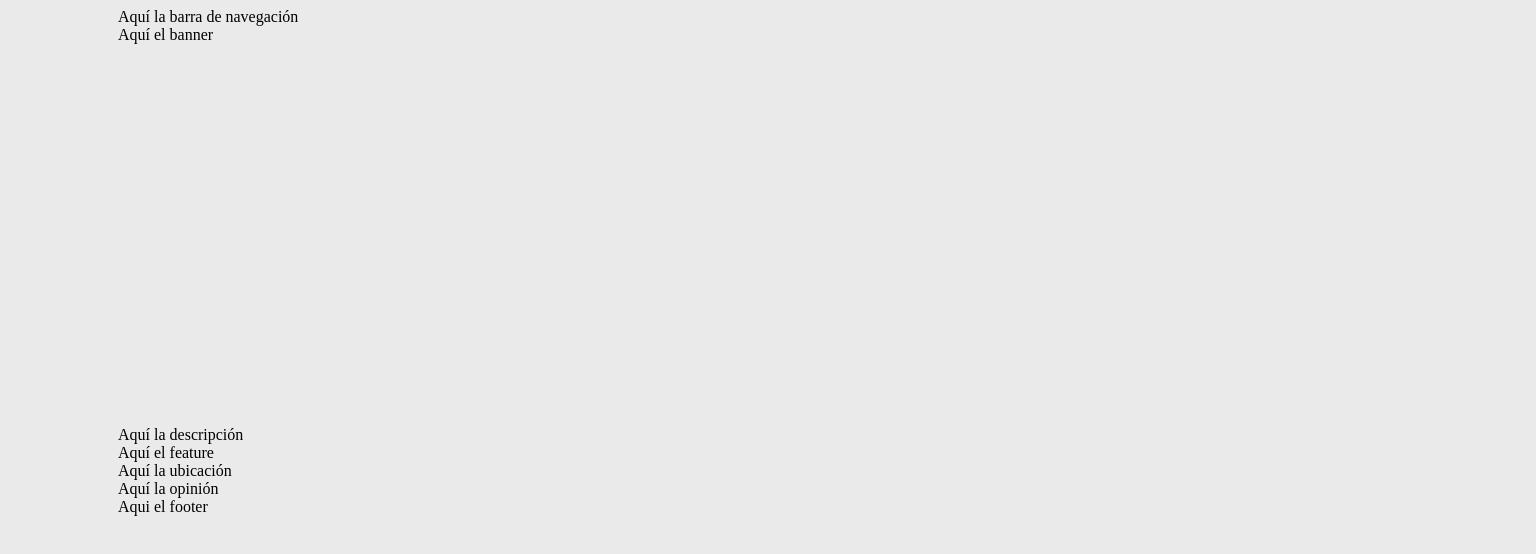
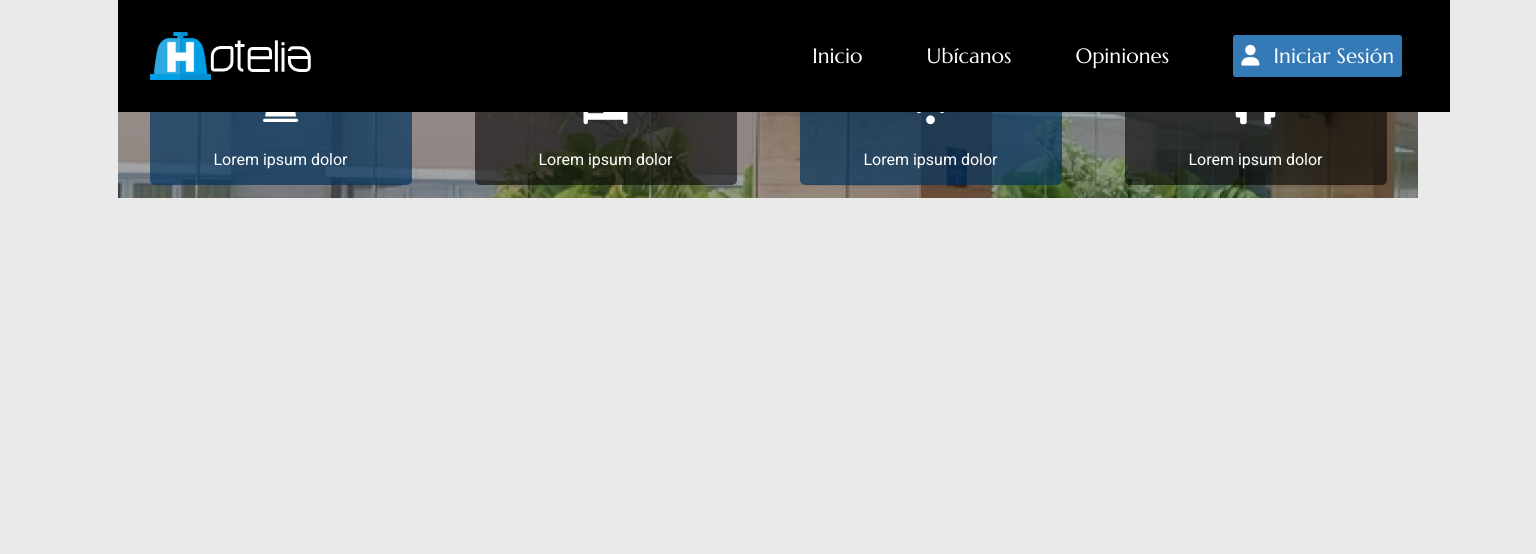
Before and after one commit to mariana-castellanos/TALLER_0_Maquetacion_Responsive, a plain HTML site: page index-css-grid.html in a window 1536 px wide. Drawn offline with Linux system fonts and the light colour scheme; files whose address does not match are found by name.

Commit message:
Se realizó la barra de navegación responsive con css grid

```diff
--- a/estilos-css-grid.css
+++ b/estilos-css-grid.css
@@ -24,4 +24,212 @@
         width: 100%;
         max-width: 1300px;
     }
+
+    nav {
+        grid-area: nav;
+        display: grid;
+        grid-template-areas:
+            "logo"
+            "menu";
+        font-family: 'Marcellus', serif;
+        font-size: 1.3em;
+        background-color: var(--negro2);
+        grid-template-columns: 200px auto;
+        grid-template-areas: "logo menu";
+    }
+
+    .logo {
+        grid-area: logo;
+        display: grid;
+        grid-template-columns: auto auto;
+        grid-template-rows: auto;
+        grid-template-areas:
+            "logo-img menu-bars";
+        background-color: var(--negro2);
+        padding: 1rem;
+    }
+
+    .logo img {
+        justify-self: start;
+        width: 50%;
+        max-width: 180px;
+    }
+
+    .logo i {
+        grid-area: menu-bars;
+        justify-self: end;
+        color: var(--blanco);
+        font-size: 2rem;
+    }
+
+    .menu {
+        grid-area: menu;
+        display: grid;
+        background-color: rgba(1, 10, 52, 0.838);
+    }
+
+    .menu-hr {
+        width: 90%;
+        background-color: var(--blanco);
+        justify-self: center;
+    }
+
+    .item {
+        padding: 1rem 0;
+    }
+
+    nav a {
+        color: var(--blanco);
+        text-decoration: none;
+        text-align: center;
+    }
+
+    nav a:hover {
+        background-color: #0B3860;
+        width: 100%;
+    }
+
+    .navbar-button {
+        background-color: transparent;
+        border: none;
+        border-radius: 3px;
+        font-size: 1em;
+        padding: 0.5rem;
+        font-family: 'Marcellus', serif;
+        color: var(--blanco);
+    }
 }
+
+nav {
+    grid-area: nav;
+    display: grid;
+    grid-template-areas:
+        "logo"
+        "menu";
+    font-family: 'Marcellus', serif;
+    font-size: 1.3em;
+    background-color: var(--negro2);
+    grid-template-columns: 200px auto;
+    grid-template-areas: "logo menu";
+    position: fixed;
+    width: 100%;
+    z-index: 100;
+}
+
+.logo {
+    grid-area: logo;
+    display: grid;
+    grid-template-columns: auto auto;
+    grid-template-rows: auto;
+    grid-template-areas:
+        "logo-img menu-bars";
+    background-color: var(--negro2);
+    padding: 1rem;
+}
+
+.logo img {
+    justify-self: start;
+    width: 50%;
+    max-width: 180px;
+}
+
+.logo i {
+    grid-area: menu-bars;
+    justify-self: end;
+    color: var(--blanco);
+    font-size: 2rem;
+}
+
+.menu {
+    grid-area: menu;
+    display: grid;
+    background-color: rgba(1, 10, 52, 0.838);
+}
+
+.menu-hr {
+    width: 90%;
+    background-color: var(--blanco);
+    justify-self: center;
+}
+
+.item {
+    padding: 1rem 0;
+}
+
+nav a {
+    color: var(--blanco);
+    text-decoration: none;
+    text-align: center;
+}
+
+nav a:hover {
+    background-color: #0B3860;
+    width: 100%;
+}
+
+.navbar-button {
+    background-color: transparent;
+    border: none;
+    border-radius: 3px;
+    font-size: 1em;
+    padding: 0.5rem;
+    font-family: 'Marcellus', serif;
+    color: var(--blanco);
+}
+
+#banner {
+    background-image: url('../img/index//slide1.jpg');
+    background-size: cover;
+    background-position: 50% 50%;
+    min-height: 400px;
+    margin-top: 60px;
+}
+
+@media screen and (min-width:768px) {
+    nav {
+        background-color: var(--negro2);
+        grid-template-columns: 200px auto;
+        grid-template-areas: "logo menu";
+
+        .logo img {
+            width: 100%;
+        }
+
+        .logo i {
+            display: none;
+        }
+    }
+
+    .menu {
+        background-color: var(--negro2);
+        display: grid;
+        grid-template-columns: auto auto auto auto;
+        justify-self: end;
+    }
+
+    .menu-hr {
+        display: none;
+    }
+
+    .item {
+        margin: 0 1rem;
+        align-self: center;
+    }
+
+    nav a {
+        text-align: left;
+    }
+
+    nav a:hover {
+        background-color: transparent;
+        color: var(--azuloscuro);
+    }
+
+    .navbar-button {
+        background-color: var(--azuloscuro);
+        align-self: center;
+    }
+
+
+
+}
--- a/index-css-grid.html
+++ b/index-css-grid.html
@@ -4,31 +4,35 @@
     <meta charset="UTF-8">
     <meta name="viewport" content="width=device-width, initial-scale=1.0">
     <link rel="stylesheet" href="estilos-css-grid.css">
+    <link rel="stylesheet" href="css/style.css">
+    <script src="https://kit.fontawesome.com/6131ecdde6.js" crossorigin="anonymous"></script>
     <title>Document</title>
 </head>
 <body>
     <div id="container-grid">
-        <nav>
-            Aquí la barra de navegación
-        </nav>
-        <section id="banner">
-            Aquí el banner
+
+        <nav> <div class="logo"> <img src="img/Hotelia horizontal blanco.svg"> <i class="fa-solid fa-bars"></i> </div> <div class="menu"> <a href="index.html" class="item">Inicio</a> <a href="ubicanos.html" class="item">Ubícanos</a> <a href="opiniones.html" class="item">Opiniones</a> <hr class="menu-hr" noshade=""> <a href="#" class="item"> <button class="navbar-button"> <i class="fa-solid fa-user"></i> Iniciar Sesión </button> </a> </div> </nav>
+        <section id="features">
+            <h2 class="features-title">Razones por las que disfrutarás quedarte con nosotros</h2>
+            <div class="features-description">
+                <div class="feature feature-blue">
+                    <i class="fa-solid fa-bell-concierge"></i>
+                    <p>Lorem ipsum dolor</p>
+                </div>
+                <div class="feature feature-black">
+                    <i class="fa-solid fa-bed"></i>
+                    <p>Lorem ipsum dolor</p>
+                </div>
+                <div class="feature feature-blue">
+                    <i class="fa-solid fa-wifi"></i>
+                    <p>Lorem ipsum dolor</p>
+                </div>
+                <div class="feature feature-black">
+                    <i class="fa-solid fa-dumbbell"></i>
+                    <p>Lorem ipsum dolor</p>
+                </div>
+            </div>
         </section>
-        <section id="descripcion">
-            Aquí la descripción
-        </section>
-        <section id="features">
-            Aquí el feature
-        </section>
-        <section id="ubicacion">
-            Aquí la ubicación
-        </section>
-        <section id="opinion">
-            Aquí la opinión
-        </section>
-        <footer>
-            Aqui el footer
-        </footer>
     </div>
 
 
```
